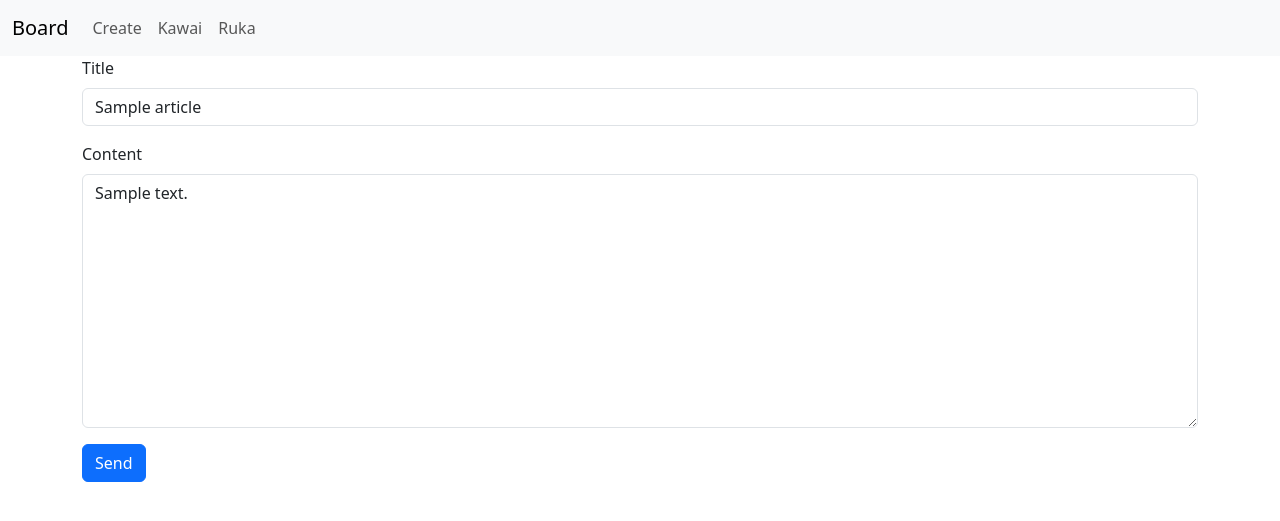
After one commit to eyoojin/board, a Django app: template articles/templates/edit.html in a window 1280 px wide. The commit adds this page. Shown: the top 521 px of the page. Run offline with Django 5.2, Linux system fonts and the light colour scheme; the template is opened without the code that fills it: most values are stand-ins (such as "Sample title", 1, 10 or a date in 2020).

Commit message:
update 기능 구현

```diff
--- a/articles/templates/detail.html
+++ b/articles/templates/detail.html
@@ -2,7 +2,7 @@
 
 {% block body %}
 
-<div class="card mt-3">
+<div class="card mt-2">
     <div class="card-header">
         {{article.title}}
     </div>
@@ -14,6 +14,6 @@
     </div>
 </div>
 
-<a href="{% url 'articles:delete' article.id %}" class="btn btn-danger mt-3">Delete</a>
-
+<a href="{% url 'articles:delete' article.id %}" class="btn btn-danger mt-2">Delete</a>
+<a href="{% url 'articles:edit' article.id %}" class="btn btn-warning mt-2">Update</a>
 {% endblock %}
--- /dev/null
+++ b/articles/templates/edit.html
@@ -0,0 +1,17 @@
+{% extends 'base.html' %}
+
+{% block body %}
+    <form action="{% url 'articles:update' article.id %}" method="POST">
+        {% csrf_token %}
+        <div class="mb-3">
+            <label for="title" class="form-label">Title</label>
+            <input type="text" class="form-control" id="title" name="title" value="{{article.title}}">
+        </div>
+        <div class="mb-3">
+            <label for="content" class="form-label">Content</label>
+            <textarea name="content" id="content" class="form-control" rows="10">{{article.content}}</textarea>
+        </div>
+
+        <button type="submit" class="btn btn-primary">Send</button>
+    </form>
+{% endblock %}
--- a/articles/urls.py
+++ b/articles/urls.py
@@ -14,5 +14,9 @@ urlpatterns = [
     path('create/', views.create, name='create'),
 
     # Delete
-    path('<int:id>/delete/', views.delete, name='delete')
+    path('<int:id>/delete/', views.delete, name='delete'),
+
+    # Update
+    path('<int:id>/edit/', views.edit, name='edit'),
+    path('<int:id>/update/', views.update, name='update'),
 ]
```
Also changed, not shown: articles/views.py (+23 -0 lines), README.md.
